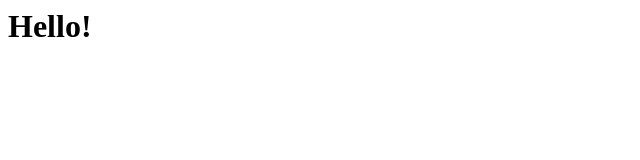
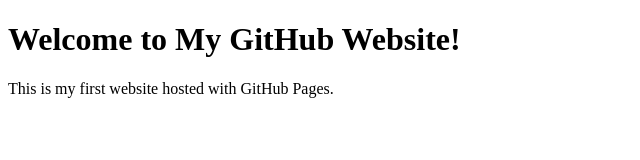
Before and after one commit to TravisScott123456/Website, a plain HTML site: page index.html in a window 1280 px wide. Shown: the whole page, without its empty margins (0-640 px from the left). Drawn offline with Linux system fonts and the light colour scheme.

Commit message:
index.html

```diff
--- a/index.html
+++ b/index.html
@@ -1 +1,12 @@
-<h1>Hello!<h1>
+<!DOCTYPE html>
+<html lang="en">
+<head>
+    <meta charset="UTF-8">
+    <meta name="viewport" content="width=device-width, initial-scale=1.0">
+    <title>My GitHub Page</title>
+</head>
+<body>
+    <h1>Welcome to My GitHub Website!</h1>
+    <p>This is my first website hosted with GitHub Pages.</p>
+</body>
+</html>
```
